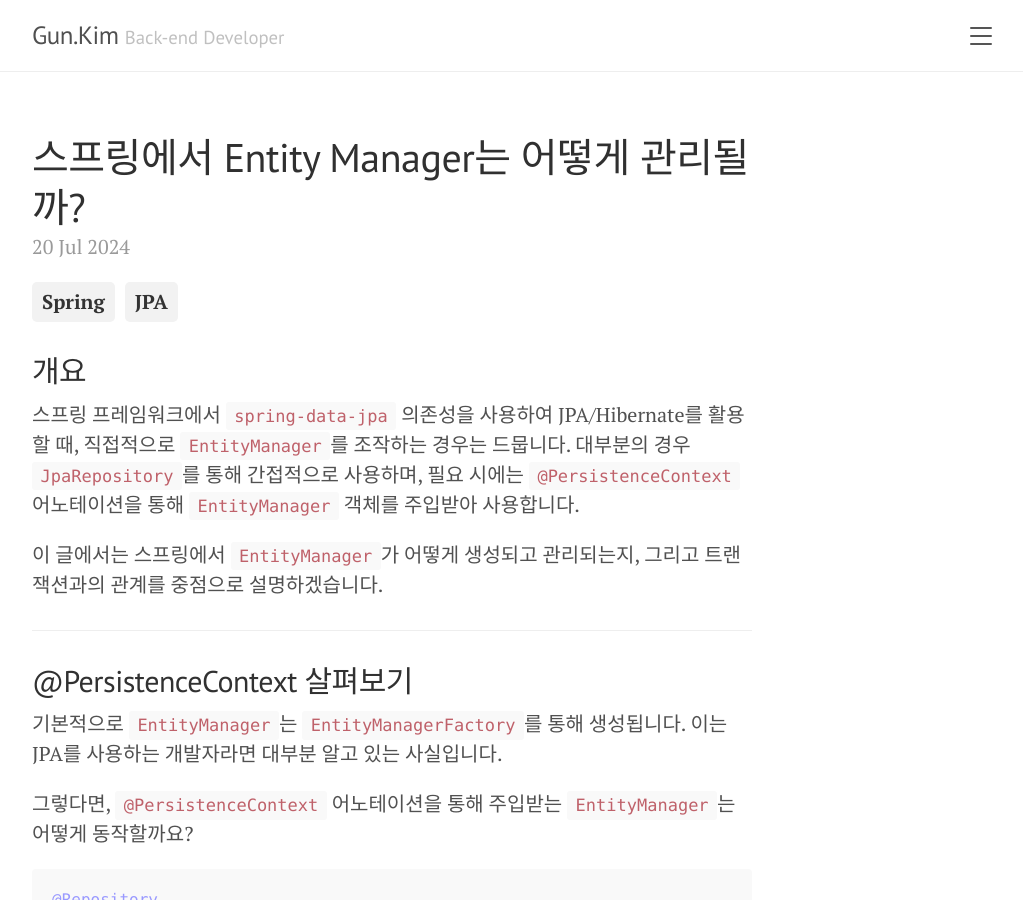
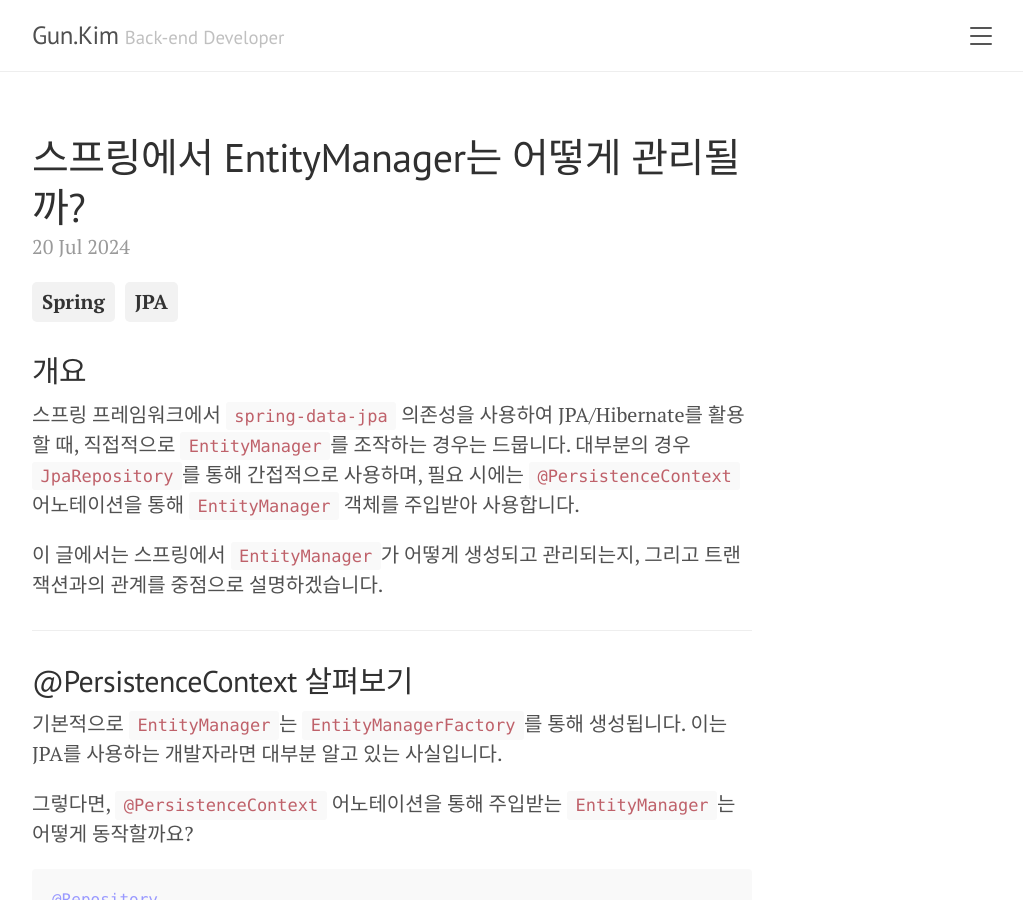
Before and after one commit to gunkim/gunkim.github.io, a Jekyll site: the page built from _posts/2024-07-20-entity-manager.md, in a window 1280 px wide and 900 px high. Shown: the whole window, without its empty margins (248-1271 px from the left). Built offline with Jekyll 4.4.1, drawn with Linux system fonts in a browser that asks for light colours; comment, search, counter and statistics services are not loaded.

Commit message:
제목 수정

```diff
--- a/_posts/2024-07-20-entity-manager.md
+++ b/_posts/2024-07-20-entity-manager.md
@@ -1,6 +1,6 @@
 ---
 layout: post
-title: 스프링에서 Entity Manager는 어떻게 관리될까?
+title: 스프링에서 EntityManager는 어떻게 관리될까?
 tags: ["Spring", "JPA"]
 ---
 
```
